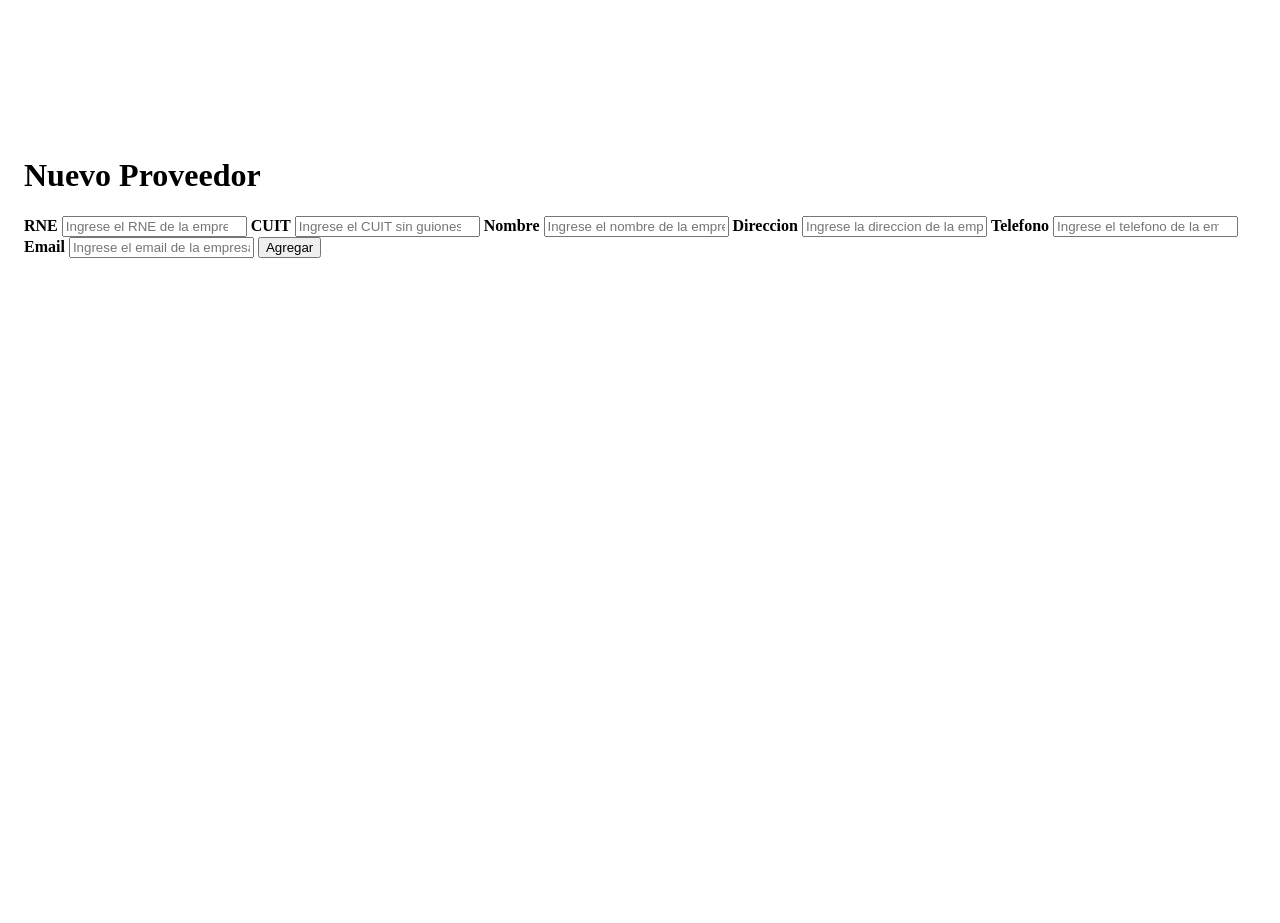
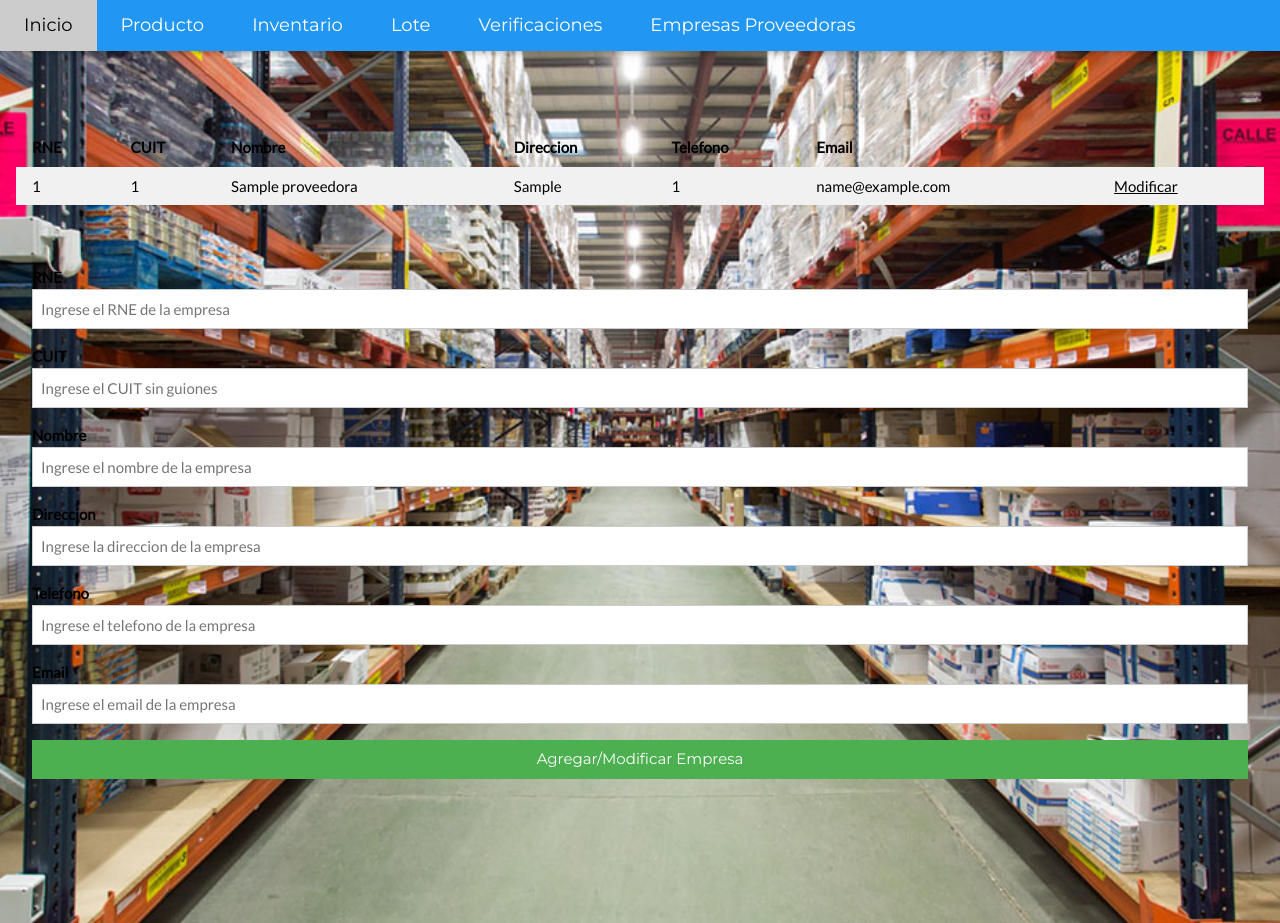
Before and after one commit to leocaraballo/tpfinal-basededatos, a PHP site: page /vistas/empresa_proveedora.php in a window 1280 px wide. Before the commit the page ends 258 px from the top, so only its background shows below. Run offline with PHP 8.4, Linux system fonts and the light colour scheme; tables that the repository leaves empty hold one stand-in row (values such as "Sample post").

Commit message:
Update empresa_proveedora.php

```diff
--- a/vistas/empresa_proveedora.php
+++ b/vistas/empresa_proveedora.php
@@ -1,23 +1,117 @@
+<?php
+include_once './templates/header.php';
+require '../modelos/EmpresaProveedora.php';
+require '../modelos/Conexion.inc.php';
+Conexion::openConnection();
+
+$action = '';
+if (isset($_GET['enviar'])) {
+
+    Conexion::openConnection();
+    if (isset($_GET['accion']) && $_GET['accion'] == 'M') {
+        EmpresaProveedora::modificarEmpresa_Proveedora(Conexion::getConnection(),
+            $_GET['rne'], $_GET['cuit'], $_GET['nombre'], $_GET['direccion'], $_GET['telefono'], $_GET['email']);
+        $action = '';
+        $_GET['rne'] = null;
+        $_GET['accion'] = null;
+    }else{
+      EmpresaProveedora::insertarEmpresa_Proveedora(Conexion::getConnection(),
+            $_GET['rne'], $_GET['cuit'], $_GET['nombre'], $_GET['direccion'], $_GET['telefono'], $_GET['email']);
+      $_GET['rne'] = null;
+        $_GET['accion'] = null;
+    }
+}
+$empresas = EmpresaProveedora::retornarTodasEmpresa_Proveedora(Conexion::getConnection());
+?>
 <main class="w3-container w3-center" style="padding:128px 16px;">
-  <h1 class="white-l">Nuevo Proveedor</h1>
+    <table class="w3-table w3-striped">
+        <tr>
+          <th>RNE</th>
+          <th>CUIT</th>
+          <th>Nombre</th>
+          <th>Direccion</th>
+          <th>Telefono</th>
+          <th>Email</th>
+        </tr>
+        <?php
+        foreach ($empresas as $value) {
+            echo    '<tr>'.
+                    '<td>'. $value->rne .'</td>' .
+                    '<td>'. $value->cuit .'</td>' .
+                    '<td>'. $value->nombre .'</td>' .
+                    '<td>'. $value->direccion .'</td>' .
+                    '<td>'. $value->telefono .'</td>' .
+                    '<td>'. $value->email .'</td>'.
+                    '<td><a href="empresa_proveedora.php
+                            ?rne=' . $value->rne . '&cuit=' . $value->cuit . '&nombre=' . $value->nombre .
+                            '&direccion=' . $value->direccion . '&telefono=' . $value->telefono . '&email=' . $value->email .
+                            '&accion=M">Modificar</a></td>'.
+                    '</tr>';
+        }
+        ?>
+    </table>
+    <br>
+    <br>
     <form class="w3-container" style="text-align:left;" action="empresa_proveedora.php">
-    <label class="white-l"><b>RNE</b></label>
-    <input class="w3-input w3-border w3-margin-bottom" type="number" placeholder="Ingrese el RNE de la empresa" name="rne">
-    <label class="white-l"><b>CUIT</b></label>
+          <div class="w3-section">
+            <?php
+              if (isset($_GET['rne']) && isset($_GET['accion'])) {
+                $action = 'M';
+            ?>
+
+              <input class="w3-input w3-border w3-margin-bottom" type="text" placeholder="Ingrese la accion" name="accion" style="display:none" value=<?php echo $action;?> >
+                <label><b>RNE</b></label>
+                  <input class="w3-input w3-border w3-margin-bottom" type="number" placeholder="Ingrese el RNE de la empresa" name="rne"
+                    value=<?php echo $_GET['rne'];?> readonly>
+
+                <label><b>CUIT</b></label>
+                  <input class="w3-input w3-border w3-margin-bottom" type="number" placeholder="Ingrese el CUIT sin guiones" name="cuit"
+                    value=<?php echo $_GET['cuit'];?>>
+
+                <label><b>Nombre</b></label>
+                  <input class="w3-input w3-border w3-margin-bottom" type="text" placeholder="Ingrese el nombre de la empresa" name="nombre"
+                    value=<?php echo $_GET['nombre'];?>>
+
+                <label><b>Direccion</b></label>
+                  <input class="w3-input w3-border w3-margin-bottom" type="text" placeholder="Ingrese la direccion de la empresa" name="direccion"
+                    value=<?php echo $_GET['direccion'];?>>
+
+                <label><b>Telefono</b></label>
+                  <input class="w3-input w3-border w3-margin-bottom" type="number" placeholder="Ingrese el telefono de la empresa" name="telefono"
+                    value=<?php echo $_GET['telefono'];?>>
+
+                <label><b>Email</b></label>
+                  <input class="w3-input w3-border w3-margin-bottom" type="text" placeholder="Ingrese el email de la empresa" name="email"
+                    value=<?php echo $_GET['email'];?>>
+            <?php
+              }else{
+            ?>
+              <input class="w3-input w3-border w3-margin-bottom" type="text" placeholder="Ingrese la accion" disabled name="accion" style="display:none" value=<?php echo $action;?>>
+              <label><b>RNE</b></label>
+              <input class="w3-input w3-border w3-margin-bottom" type="number" placeholder="Ingrese el RNE de la empresa" name="rne" value=""
+                  required>
+              <label><b>CUIT</b></label>
                 <input class="w3-input w3-border w3-margin-bottom" type="number" placeholder="Ingrese el CUIT sin guiones" name="cuit"
               required>
-    <label class="white-l"><b>Nombre</b></label>
+              <label><b>Nombre</b></label>
               <input class="w3-input w3-border w3-margin-bottom" type="text" placeholder="Ingrese el nombre de la empresa" name="nombre"
                 required>
-    <label class="white-l"><b>Direccion</b></label>
-    <input class="w3-input w3-border w3-margin-bottom" type="text" placeholder="Ingrese la direccion de la empresa"
-      name="direccion" required>
-    <label class="white-l"><b>Telefono</b></label>
-    <input class="w3-input w3-border w3-margin-bottom" type="number" placeholder="Ingrese el telefono de la empresa"
-      name="telefono" required>
-    <label class="white-l"><b>Email</b></label>
+              <label><b>Direccion</b></label>
+              <input class="w3-input w3-border w3-margin-bottom" type="text" placeholder="Ingrese la direccion de la empresa" name="direccion"
+                required>
+              <label><b>Telefono</b></label>
+              <input class="w3-input w3-border w3-margin-bottom" type="number" placeholder="Ingrese el telefono de la empresa" name="telefono"
+                required>
+              <label><b>Email</b></label>
               <input class="w3-input w3-border w3-margin-bottom" type="text" placeholder="Ingrese el email de la empresa" name="email"
                 required>
-    <input class="w3-button w3-block w3-green w3-section w3-padding" type="submit" name="enviar" value="Agregar">
+            <?php
+              }
+            ?>
+
+
+            <button class="w3-button w3-block w3-green w3-section w3-padding" type="submit" name="enviar">Agregar/Modificar Empresa</button>
+          </div>
   </form>
+
 </main>
```
Lines whose indentation alone changed are shown as unchanged.
